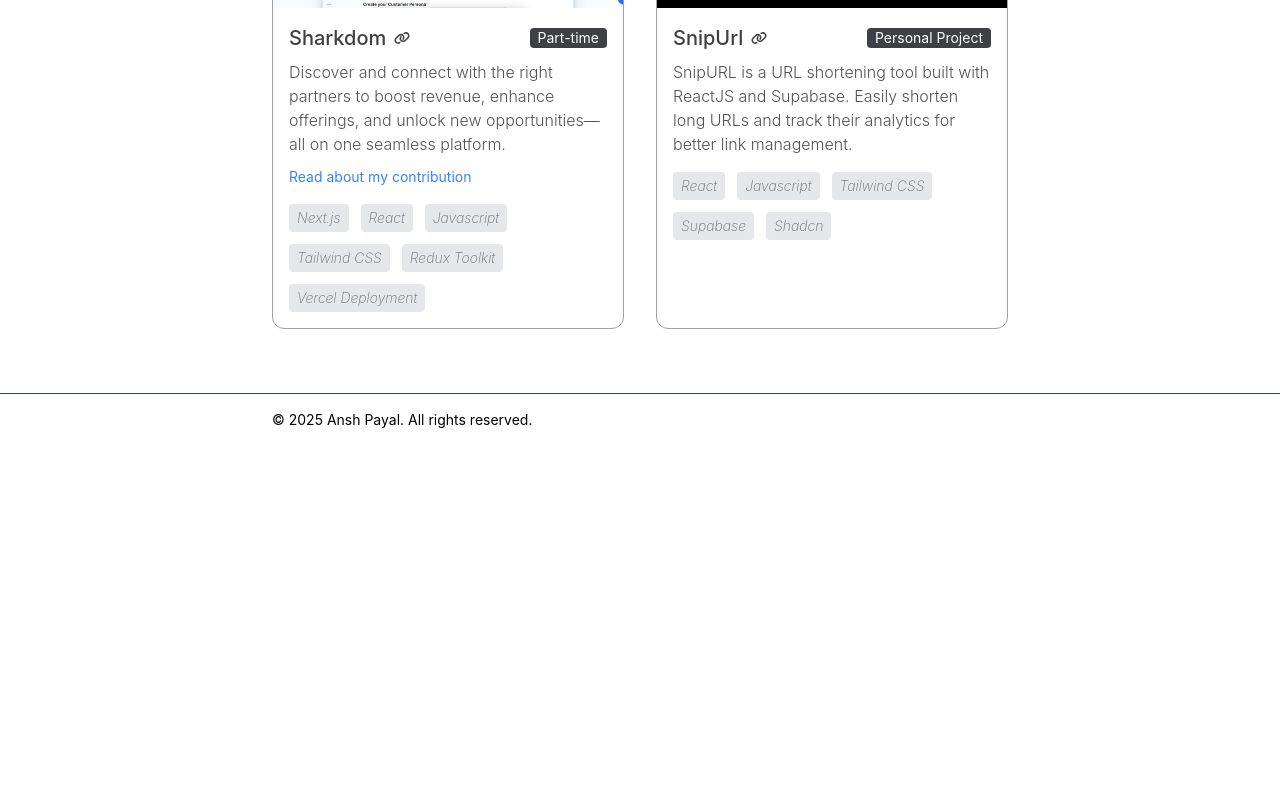
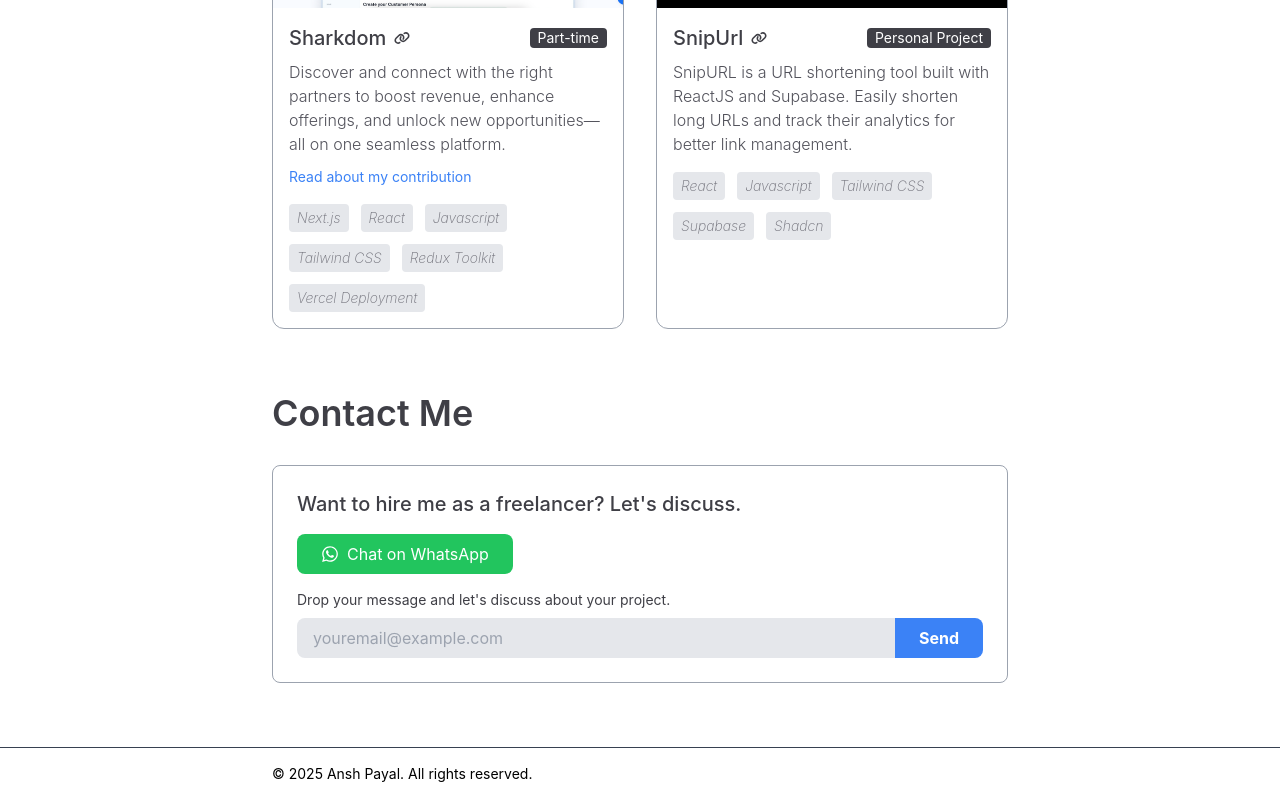
Before and after one commit to anshpayal/my-portfolio, a Next.js app: page / in a window 1280 px wide. Shown: the part 1138-1938 px from the top of the page. Before the commit the page ends 1584 px from the top, so only its background shows below. Built offline with nearby package versions, Linux system fonts and the light colour scheme.

Commit message:
feat: contact form

```diff
--- a/src/app/page.tsx
+++ b/src/app/page.tsx
@@ -1,6 +1,6 @@
 import About from "@/components/About";
 import Project from "@/components/Project";
-// import ContactForm from "@/components/ContactForm";
+import ContactForm from "@/components/ContactForm";
 // import Experience from "@/components/Experience";
 
 
@@ -17,7 +17,7 @@
       {/* <Experience /> */}
 
       {/* Contact form */}
-      {/* <ContactForm/> */}
+      <ContactForm/>
     </div>
   );
 }
--- a/src/components/ContactForm.tsx
+++ b/src/components/ContactForm.tsx
@@ -1,35 +1,82 @@
+"use client";
+import { FaWhatsapp } from "react-icons/fa";
+import { useState } from "react";
+import emailjs from "emailjs-com";
+
 export default function ContactForm() {
+  const [email, setEmail] = useState("");
+  const [loading, setLoading] = useState(false);
+  const [successMessage, setSuccessMessage] = useState("");
+
+  const handleEmailSubmit = (e: React.FormEvent) => {
+    e.preventDefault();
+    setLoading(true);
+
+    const serviceId = "service_ktve4on";
+    const templateId = "template_dtdz8jn";
+    const userId = "MEpac_OkndeTQ27hI";
+
+    const templateParams = {
+      user_email: email,
+    };
+
+    emailjs
+      .send(serviceId, templateId, templateParams, userId)
+      .then(() => {
+        setSuccessMessage("Email sent successfully!");
+        setEmail("");
+      })
+      .catch(() => {
+        setSuccessMessage("Failed to send email. Please try again.");
+      })
+      .finally(() => {
+        setLoading(false);
+      });
+  };
+
   return (
     <section id="contact" className="my-16">
-      <h2 className="text-3xl font-bold mb-8">Contact Me</h2>
-      <div className="p-6 bg-zinc-800 rounded-lg border border-gray-700">
-        <h3 className="text-xl font-semibold mb-4">
+      <h2 className="text-4xl font-semibold mb-8 text-zinc-700 dark:text-white">
+        Contact Me
+      </h2>
+      <div className="p-6 dark:bg-zinc-800 rounded-lg border border-gray-400 dark:border-gray-700">
+        <h3 className="text-xl font-medium mb-4 text-zinc-700 dark:text-white">
           Want to hire me as a freelancer? Let&apos;s discuss.
         </h3>
         <a
-          href="https://wa.me/1234567890"
+          href="https://wa.me/918273637701?text=Hi%2C%20I%20want%20to%20work%20with%20you!"
           target="_blank"
           rel="noopener noreferrer"
-          className="inline-block mb-4 px-6 py-2 bg-green-500 text-black font-bold rounded-lg hover:bg-green-600"
+          className="mb-4 px-6 py-2 bg-green-500 text-white rounded-lg hover:bg-green-600 inline-flex items-center gap-2"
         >
+          <FaWhatsapp size={18} />
           Chat on WhatsApp
         </a>
-        <form>
-          <label className="block text-sm mb-2">Drop your email ID:</label>
+        <form onSubmit={handleEmailSubmit}>
+          <label className="block text-sm mb-2 text-zinc-700 dark:text-white">
+            Drop your message and let&apos;s discuss about your project.
+          </label>
           <div className="flex items-center">
             <input
               type="email"
-              className="flex-1 px-4 py-2 rounded-l-lg bg-zinc-700 text-white border border-gray-600"
+              value={email}
+              onChange={(e) => setEmail(e.target.value)}
+              className="flex-1 px-4 py-2 rounded-l-lg dark:bg-zinc-700 bg-gray-200 text-white"
               placeholder="youremail@example.com"
+              required
             />
             <button
               type="submit"
               className="px-6 py-2 bg-blue-500 text-white font-bold rounded-r-lg hover:bg-blue-600"
+              disabled={loading}
             >
-              Send
+              {loading ? "Sending..." : "Send"}
             </button>
           </div>
         </form>
+        {successMessage && (
+          <p className="mt-4 text-sm text-green-500">{successMessage}</p>
+        )}
       </div>
     </section>
   );
```
